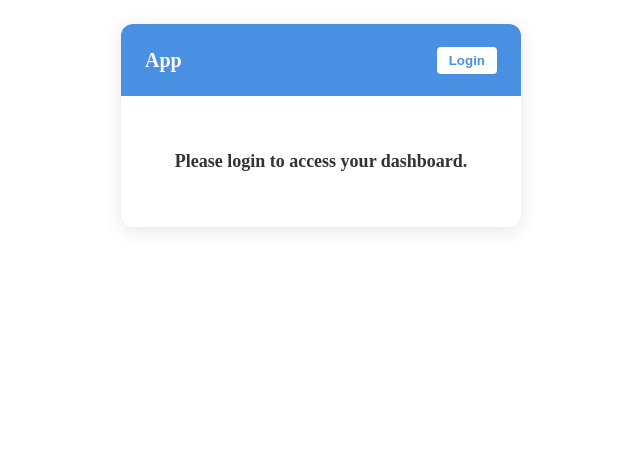
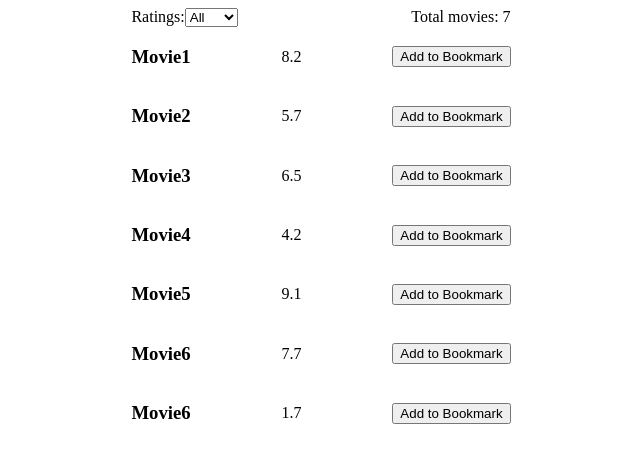
Before and after one commit to Rastogi897/Building-in-react, a React (Vite) app in the folder Features/: page / in a window 1280 px wide. Shown: the top 462 px of the page, without its empty margins (319-959 px from the left). Built offline with nearby package versions, Linux system fonts and the light colour scheme.

Commit message:
Obj Filter + Bookmark

```diff
--- a/Features/src/App.jsx
+++ b/Features/src/App.jsx
@@ -2,14 +2,14 @@ import { BrowserRouter, Routes, Route } from 'react-router-dom'
 
 import ChipInput from './ChipInput/ChipInput'
 import AuthApp from './AuthContextHook/AuthApp'
+import MovieDashboard from './MovieFilter_Bookmark/MovieDashboard'
 
 function App() {
   return (
     <>
       <BrowserRouter>
         <Routes>
-          {/* <Route path="/" element={<ChipInput />} /> */}
-          <Route path="/" element={<AuthApp />} />
+          <Route path="/" element={<MovieDashboard />} />
         </Routes>
       </BrowserRouter>
     </>
--- /dev/null
+++ b/Features/src/MovieFilter_Bookmark/MovieCard.jsx
@@ -0,0 +1,15 @@
+import React from 'react'
+
+const MovieCard = ({ data, id, handleBookmark }) => {
+    return (
+        <div className='movie-card' key={id}>
+            <h3>{data.Name}</h3>
+            <div>{data.Rating}</div>
+            <button onClick={() => handleBookmark(id)}>
+                {data.Bookmark ? "Bookmarked" : "Add to Bookmark"}
+            </button>
+        </div>
+    )
+}
+
+export default MovieCard
--- /dev/null
+++ b/Features/src/MovieFilter_Bookmark/MovieDashboard.jsx
@@ -0,0 +1,70 @@
+import React, { use, useState } from 'react'
+import MovieCard from './MovieCard'
+import "./style.css"
+import movies from "./movies.json"
+
+const MovieDashboard = () => {
+    const [allMovieList, setAllMovieList] = useState(movies);
+    const [movieList, setMovieList] = useState(movies);
+    const [filter, setFilter] = useState(0);
+
+    const handleMovieFilter = (e) => {
+        let rating = e.target.value;
+        setFilter(rating);
+
+        if (rating == 0) {
+            setMovieList(allMovieList);
+            return;
+        }
+
+        let newMovieList = allMovieList.filter((data) => data.Rating > rating);
+        setMovieList(newMovieList);
+    }
+
+    const handleBookmark = (id) => {
+        let updatedMovieList = allMovieList.map((data) =>
+            id == data.id ? { ...data, Bookmark: !data.Bookmark } : data
+        )
+        setAllMovieList(updatedMovieList)
+
+        if (filter == 0) {
+            setMovieList(updatedMovieList);
+            return;
+        }
+
+        let newMovieList = updatedMovieList.filter((data) => data.Rating > filter);
+        setMovieList(newMovieList);
+    }
+
+    return (
+        <div className='container'>
+            <div className='top-bar'>
+                <div>
+                    <label>Ratings:</label>
+                    <select onChange={handleMovieFilter}>
+                        <option value={0}>All</option>
+                        <option value={5.0} >{"> 5.0"}</option>
+                        <option value={7.0}>{"> 7.0"}</option>
+                        <option value={8.0}>{"> 8.0"}</option>
+                        <option value={9.0}>{"> 9.0"}</option>
+                    </select>
+                </div>
+                <div>
+                    Total movies: {movieList.length}
+                </div>
+            </div>
+            <div>
+                {
+                    movieList.map((data) => {
+                        return <MovieCard
+                            data={data}
+                            id={data.id}
+                            handleBookmark={handleBookmark} />
+                    })
+                }
+            </div>
+        </div>
+    )
+}
+
+export default MovieDashboard
--- /dev/null
+++ b/Features/src/MovieFilter_Bookmark/movies.json
@@ -0,0 +1,44 @@
+[
+  {
+    "id": 1,
+    "Name": "Movie1",
+    "Rating": 8.2,
+    "Bookmark": false
+  },
+  {
+    "id": 2,
+    "Name": "Movie2",
+    "Rating": 5.7,
+    "Bookmark": false
+  },
+  {
+    "id": 3,
+    "Name": "Movie3",
+    "Rating": 6.5,
+    "Bookmark": false
+  },
+  {
+    "id": 4,
+    "Name": "Movie4",
+    "Rating": 4.2,
+    "Bookmark": false
+  },
+  {
+    "id": 5,
+    "Name": "Movie5",
+    "Rating": 9.1,
+    "Bookmark": false
+  },
+  {
+    "id": 6,
+    "Name": "Movie6",
+    "Rating": 7.7,
+    "Bookmark": false
+  },
+  {
+    "id": 7,
+    "Name": "Movie6",
+    "Rating": 1.7,
+    "Bookmark": false
+  }
+]
--- /dev/null
+++ b/Features/src/MovieFilter_Bookmark/style.css
@@ -0,0 +1,15 @@
+.container {
+  margin: auto;
+  width: 30%;
+}
+
+.top-bar {
+  display: flex;
+  justify-content: space-between;
+}
+
+.movie-card {
+  display: flex;
+  justify-content: space-between;
+  align-items: center;
+}
```
